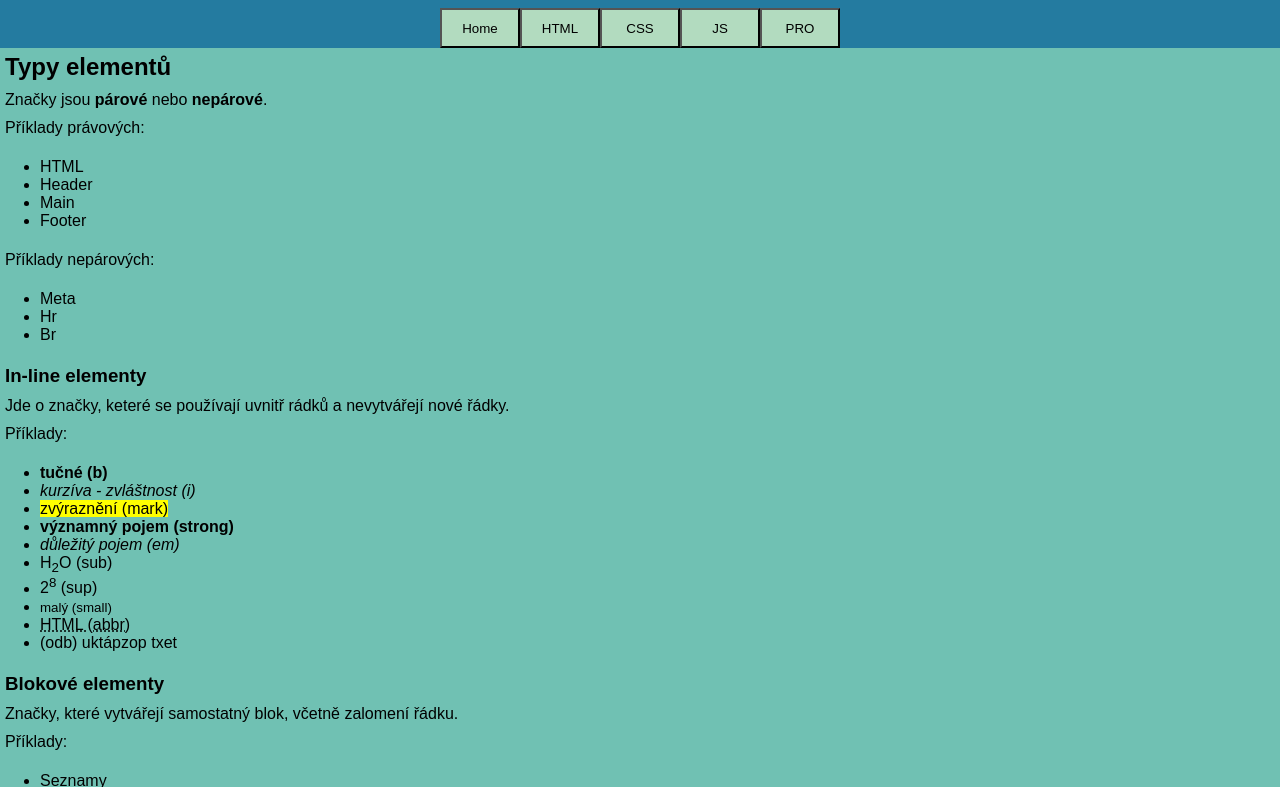
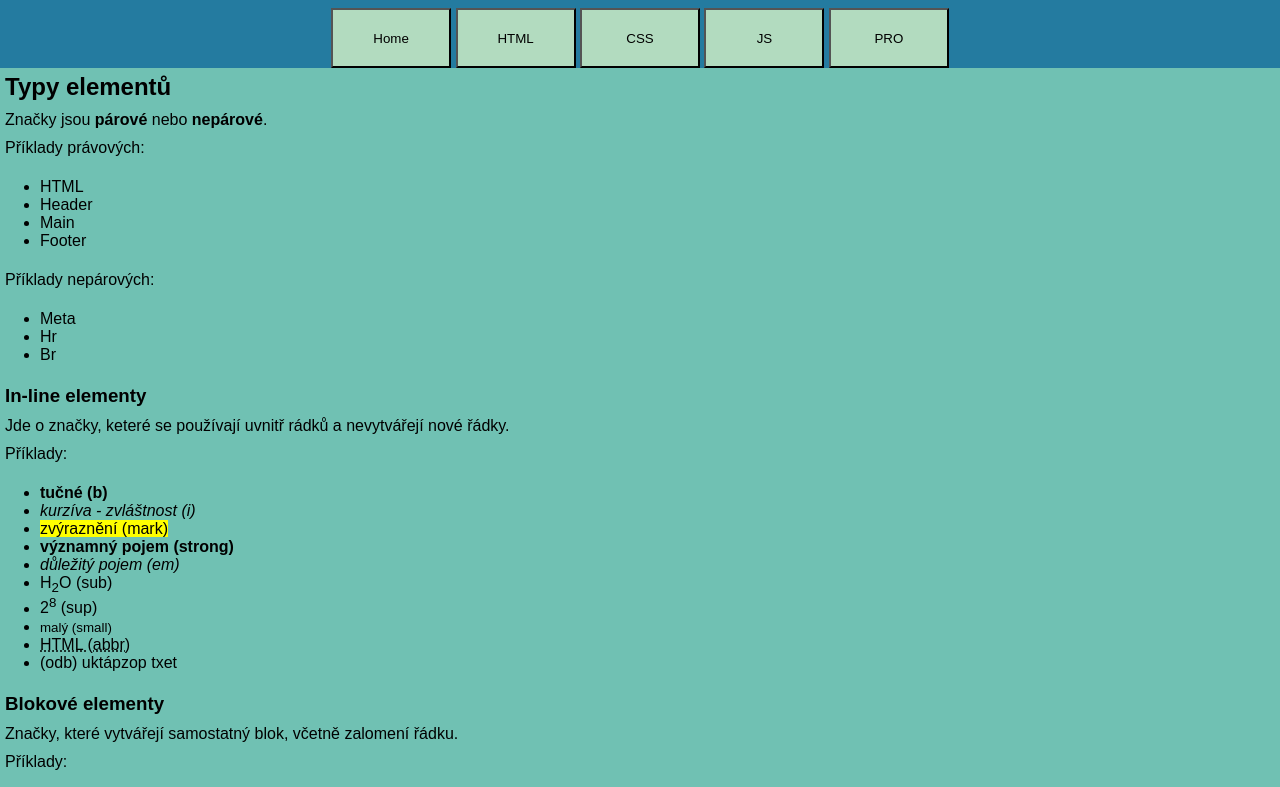
Before and after one commit to Martincz7578/HTML-Tuto-, a plain HTML site: page pages/html.html in a window 1280 px wide. Shown: the part 57-844 px from the top of the page. Drawn offline with nearby package versions, Linux system fonts and the light colour scheme.

Commit message:
Completed validation
My site should be completly valid rn.

```diff
--- a/pages/html.html
+++ b/pages/html.html
@@ -15,15 +15,15 @@
 <body>
     <header>
         <h1>Český tutoriál pro HTML</h1><br>
-        <nav>
-            <div class="flex">
-            <a href="../index.html"><button>Home</button></a>
-            <a href="html.html"><button>HTML</button></a>
-            <a href=""><button>CSS</button></a>
-            <a href=""><button>JS</button></a>
-            <a href=""><button>PRO  </button></a>
+        <div class="flex">
+            <nav>
+                <button onclick="location.href='../index.html'" class="button">Home</button>
+                <button onclick="location.href='html.html'" class="button">HTML</button>
+                <button onclick="location.href=''" class="button">CSS</button>
+                <button onclick="location.href=''" class="button">JS</button>
+                <button onclick="location.href=''" class="button">PRO</button>
+            </nav>
         </div>
-        </nav>
     </header>
     <main>
         <section id="types-elements">
--- a/styles/styles.css
+++ b/styles/styles.css
@@ -26,23 +26,19 @@ h1, h2, h3, h4, h5, h6, p{
 
 button{
     padding: 5px;
-    width: 80px;
-    height: 40px;
+    width: 120px;
+    height: 60px;
     border: 1;
     border-color: black;
     background-color: #B2DBBF;
     cursor: pointer;
+    text-align: center;
 }
 
 button:hover{
     background-color: #247BA0;
     color: white;
     transform: translateY(-5px);
-}
-
-button, a{
-    display: inline-block;
-    align-self: center;
 }
 
 button-container {
```
Also changed, not shown: index.html (+5 -5 lines).
